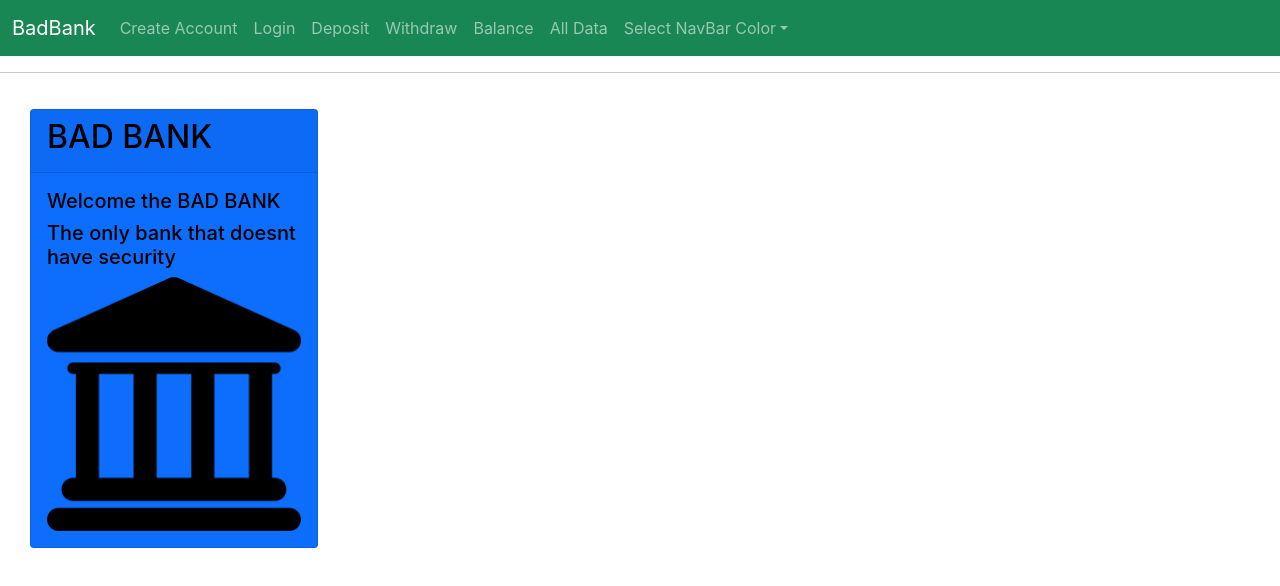
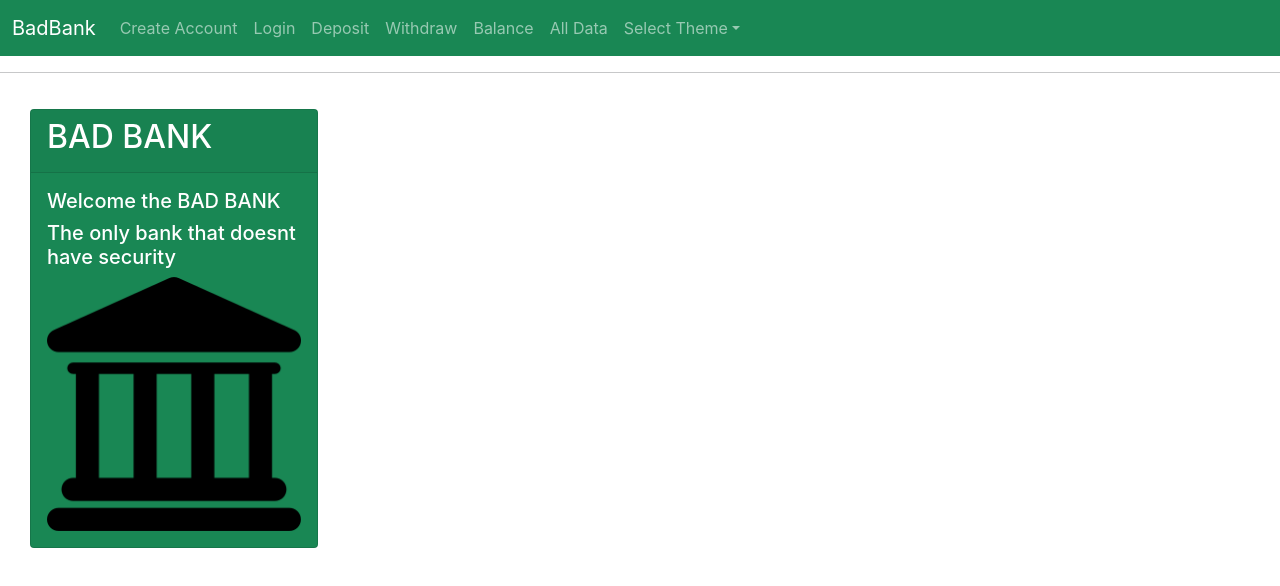
Before and after one commit to ciroit/the-bad-bank, a React (Create React App) app: page /#/ in a window 1280 px wide. Shown: the top 586 px of the page. Built offline with nearby package versions, Linux system fonts and the light colour scheme.

Commit message:
Add Change Theme

```diff
--- a/src/App.js
+++ b/src/App.js
@@ -17,13 +17,16 @@ import {UserContext} from './Shared/Context';
 function App() {
 
   const usersInit = {users : [{name:'Abel', email : 'abel@mit.edu', balance : 3000}],
-                     history : []};
+                     history : [],
+                     theme : {bgColor:'success', navBarColor: 'dark', textColor : 'white'}
+                    };
 
   return (
     <HashRouter>
+      <UserContext.Provider value={usersInit}>
       <NavBar />
       <hr />
-      <UserContext.Provider value={usersInit}>
+
         <div style = {{paddingLeft: '30px', paddingTop: '20px'}}>
         <Route path='/' exact component={Home} />
         <Route path='/createaccount' component={CreateAccount} />
--- a/src/Shared/Context.js
+++ b/src/Shared/Context.js
@@ -1,13 +1,15 @@
 
-import React from 'react';
+import react from 'react';
 
-const UserContext = React.createContext(null);
+const UserContext = react.createContext(null);
 
 function Card(props){
 
+    const ctx = react.useContext(UserContext);
+
     function classes(){
-        const bg = props.bgColor ? 'bg-' + props.bgColor : '';
-        const txt = props.txtColor ? 'text-' + props.txtColor : ' text-white' ;
+        const bg = 'bg-' + ctx.theme.bgColor;
+        const txt = 'text-' + ctx.theme.textColor ;
 
         return `card mb-3 ${bg} ${txt}`;
     }
--- a/src/Shared/NavBar.js
+++ b/src/Shared/NavBar.js
@@ -1,18 +1,53 @@
 import react from 'react'
 import {useLocation} from 'react-router-dom'
+import {UserContext} from '../Shared/Context'
 
 function NavBar(){
 
-    const [navBarcolor, setNavBarcolor] = react.useState('dark');
 
-    const [bgColor, setBgColor] = react.useState('success');
+    const ctx = react.useContext(UserContext);
+
+    const [value, setValue] = react.useState(null);
 
     var location = useLocation();
 
-    const convertTo = (newNbColor, newBgColor) => {
 
-        setNavBarcolor(newNbColor);
-        setBgColor(newBgColor);
+    console.log("Rendering NavBar", ctx);
+
+    const convertTo = (theme) => {
+
+
+        let bgColor, textColor, navBarColor;
+
+        if(theme == "dark"){
+
+            bgColor = 'dark';
+            navBarColor = 'dark';
+            textColor = 'white';
+
+        }else if(theme == 'success'){
+
+            bgColor = 'success';
+            navBarColor = 'dark';
+            textColor = 'white';
+
+        }else if(theme == 'primary'){
+
+            bgColor = 'primary';
+            navBarColor = 'dark';
+            textColor = 'white';
+
+        }else if(theme == 'light'){
+
+            bgColor = 'light';
+            navBarColor = 'light';
+            textColor = 'black';
+
+        }
+
+        ctx.theme = {bgColor, navBarColor, textColor};
+
+        setValue(Date.now());
 
     }
 
@@ -26,7 +61,7 @@ function NavBar(){
     var allDataLinkClassName = location.pathname == '/allData/' ? 'nav-link active' : 'nav-link';
 
     return (
-        <nav className={`navbar navbar-expand-lg navbar-${navBarcolor} bg-${bgColor}`} >
+        <nav className={`navbar navbar-expand-lg navbar-${ctx.theme.navBarColor} bg-${ctx.theme.bgColor}`} >
             <div className="container-fluid">
             <a className="navbar-brand" href="#">BadBank</a>
             <button className="navbar-toggler" type="button" data-bs-toggle="collapse" data-bs-target="#navbarSupportedContent" aria-controls="navbarSupportedContent" aria-expanded="false" aria-label="Toggle navigation">
@@ -53,14 +88,14 @@ function NavBar(){
                         <a className={allDataLinkClassName} aria-current="page"  href="#/alldata/" data-bs-toggle="tooltip" data-bs-placement="bottom" title="See All Data!">All Data</a>
                     </li>
                     <li className="nav-item dropdown">
-                        <a className="nav-link dropdown-toggle dropdown-menu-right" href="#" id="navbarDropdown" role="button" data-bs-toggle="dropdown" aria-expanded="false">
-                            Select NavBar Color
+                        <a className="nav-link dropdown-toggle dropdown-menu-right" href="#" id="navbarDropdown" role="button" data-bs-toggle="dropdown" aria-expanded="false" title="Change page for see the new theme!">
+                            Select Theme
                         </a>
                         <ul className="dropdown-menu " aria-labelledby="navbarDropdown">
-                            <li><a className="dropdown-item" onClick = { () => {  convertTo("dark", "dark"); } }>Dark</a></li>
-                            <li><a className="dropdown-item" onClick = { () => {  convertTo("dark", "success"); } }>Success</a></li>
-                            <li><a className="dropdown-item" onClick = { () => {  convertTo("dark", "primary"); } }>Success</a></li>
-                            <li><a className="dropdown-item" onClick = { () => {  convertTo("light", "light"); } }>Light</a></li>
+                            <li><a className="dropdown-item" href='#' onClick = { () => {  convertTo("dark"); } }>Dark</a></li>
+                            <li><a className="dropdown-item" href='#' onClick = { () => {  convertTo("success"); } }>Success</a></li>
+                            <li><a className="dropdown-item" href='#' onClick = { () => {  convertTo("primary"); } }>Primary</a></li>
+                            <li><a className="dropdown-item" href='#' onClick = { () => {  convertTo("light"); } }>Light</a></li>
 
                         </ul>
                     </li>
```
